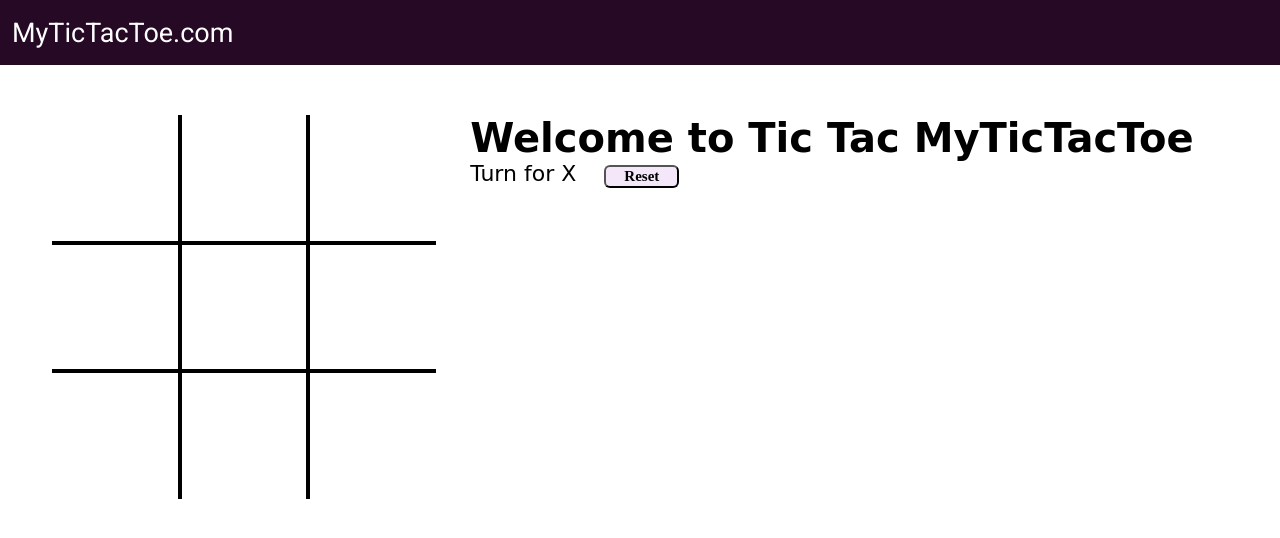
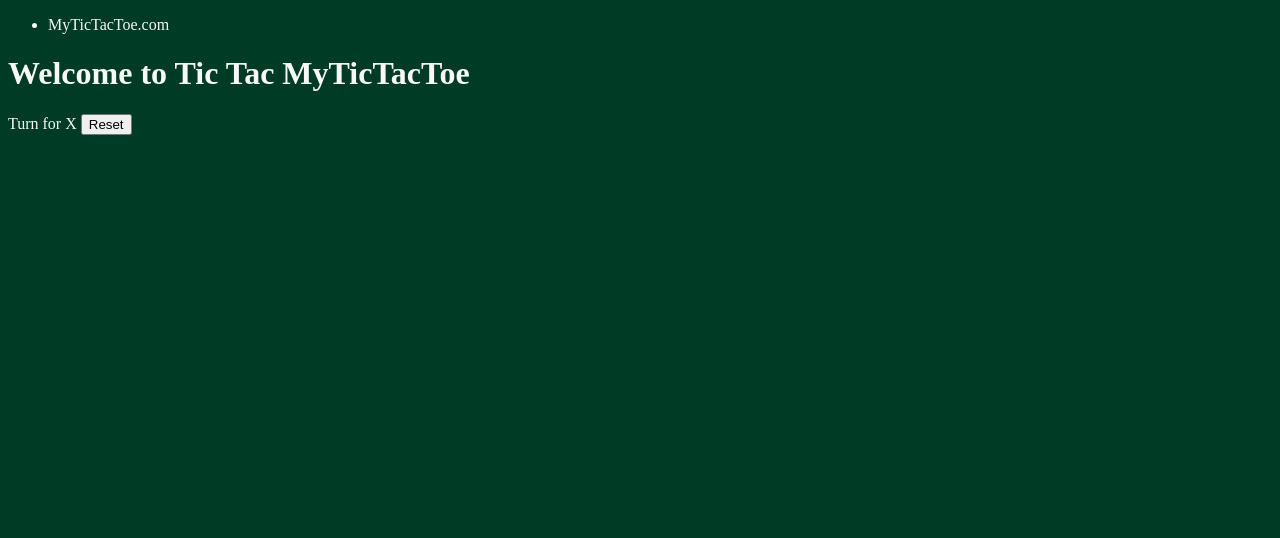
Before and after one commit to kannishk/tictictoe, a plain HTML site: page index.html in a window 1280 px wide. Drawn offline with Linux system fonts and the light colour scheme; a web font is replaced by a local one.

Commit message:
Update style.css

```diff
--- a/style.css
+++ b/style.css
@@ -1,118 +1,53 @@
-@import url('https://fonts.googleapis.com/css2?family=Baloo+Bhaina+2&family=Roboto&display=swap');
-*{
-    margin: 0;
-    padding: 0;
+body {
+  background-color: #003C25;
+  color: #F7F8F7;
 }
 
-nav{
-    background-color: rgb(37, 9, 37);
-    color: white;
-    height: 65px;
-    font-size: 27px;
-    display: flex;
-    align-items: center;
-    padding: 0 12px;
-    font-family: 'Roboto', sans-serif;
+.board {
+  margin: 0 auto;
+  box-shadow: 1px 1px 1px 1px #000503;
+  background-color: #F7F8F7;
+  color: #003C25;
 }
 
-nav ul{
-    list-style-type: none;
+.btn {
+  color: #003C25;
 }
 
-.gameContainer{
-    display: flex;
-    justify-content: center;
-    margin-top: 50px;
+.empty:hover {
+  background-color: #71AA94;
 }
 
-.container{
-    display: grid;
-    grid-template-rows: repeat(3, 10vw);
-    grid-template-columns: repeat(3, 10vw);
-    font-family: 'Roboto', sans-serif;
-    position: relative;
+td {
+  border: 2px solid #000503;
+  width: 50px;
+  height: 50px;
+  margin: 0 auto;
+  font-size: 20px;
 }
 
-.box{
-    border: 2px solid black;
-    font-size: 8vw;
-    cursor: pointer;
-    display: flex;
-    justify-content: center;
-    align-items: center;
+.board-area {
+  display: none;
 }
 
-.box:hover{
-    background-color: rgb(242, 234, 250);
+.message-area {
+  margin: 0 auto;
+  text-align: center;
+  display: none;
 }
 
-.info {
-    font-size: 22px;
+.selection-area {
+  text-align: center;
 }
 
-.gameInfo{
-    padding: 0 34px;
-    font-family: 'Baloo Bhaina 2', cursive;
+.main {
+  bottom: 0;
+  height: 200px;
+  left: 0;
+  margin: auto;
+  position: absolute;
+  top: 0;
+  right: 0;
+  width: 200px;
+  font-family: 'Righteous', cursive;
 }
-
-.gameInfo h1{
-    font-size: 2.5rem;
-}
-
-.imgbox img{
-    width: 0;
-    transition: width 1s ease-in-out;
-}
-
-.br-0{
-    border-right: 0;
-}
-
-.bl-0{
-    border-left: 0;
-}
-
-.bt-0{
-    border-top: 0;
-}
-
-.bb-0{
-    border-bottom: 0;
-}
-
-#reset {
-    margin: 0 23px;
-    padding: 1px 18px;
-    background: #f3e7f9;
-    border-radius: 6px;
-    cursor: pointer;
-    font-family: 'Baloo Bhaina 2';
-    font-size: 15px;
-    font-weight: bolder;
-}
-
-.line{
-    background-color: black;
-    height: 3px;
-    width: 0;
-    position: absolute;
-    background-color: #911d91;
-    transition: width 1s ease-in-out;
-}
-
-@media screen and (max-width: 950px)
-{
-    .gameContainer{
-        flex-wrap: wrap;
-    }
-    .gameInfo{
-        margin-top: 34px;
-    }
-    .gameInfo h1{
-        font-size: 1.5rem;
-    }
-    .container {
-        grid-template-rows: repeat(3, 20vw);
-        grid-template-columns: repeat(3, 20vw);
-    }
-}
```
